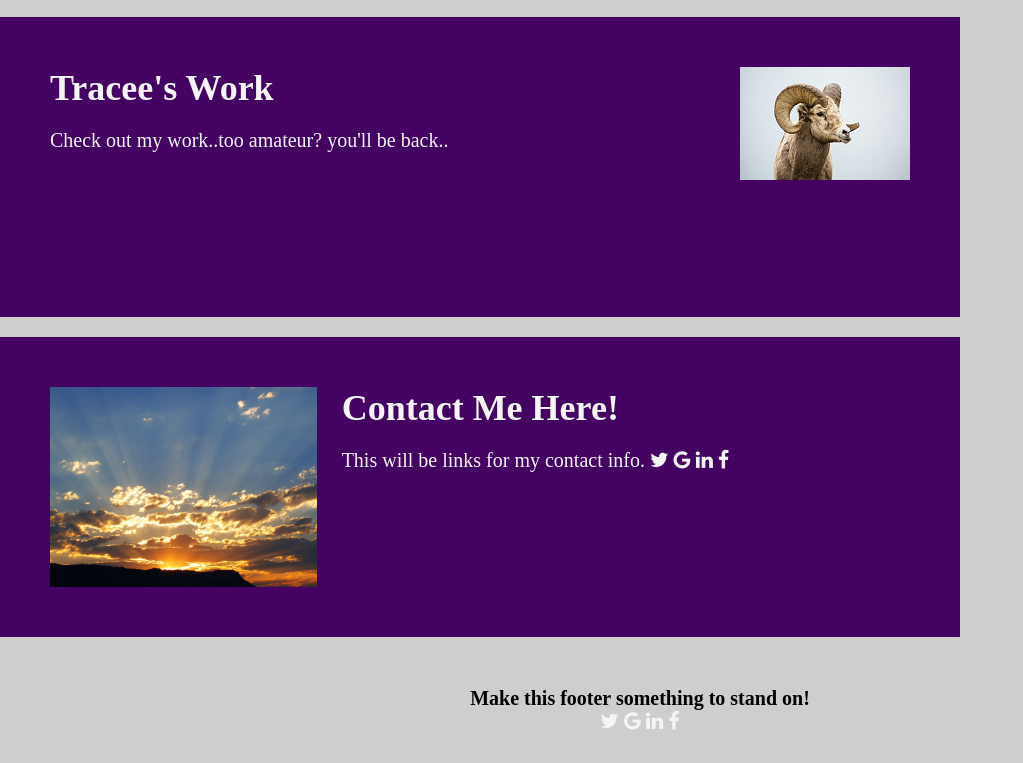
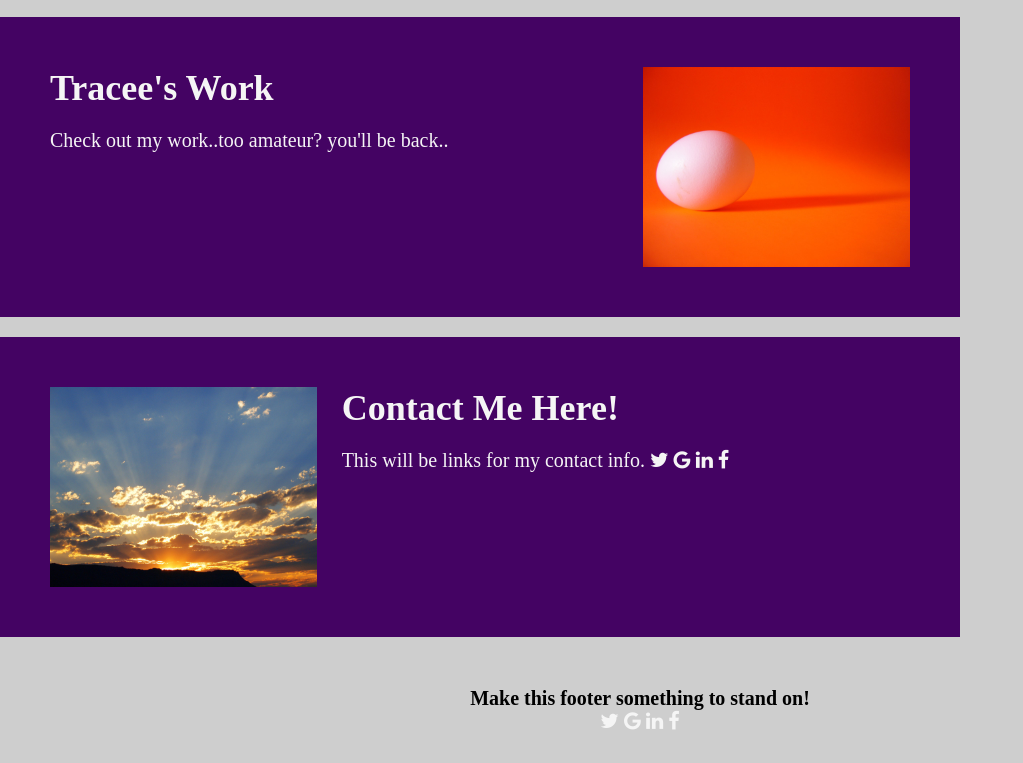
Before and after one commit to trwillis/me-myself-i, a plain HTML site: page index.html in a window 1280 px wide. Shown: the part 1074-1837 px from the top of the page, without its empty margins (0-1023 px from the left). Drawn offline with Linux system fonts and the light colour scheme.

Commit message:
index.html

```diff
--- a/index.html
+++ b/index.html
@@ -41,7 +41,7 @@
             </p>
         </div>
         <div id="my-work" class="my-work">
-            <img src="images\me-image.jpg" class="float-right" />
+            <img src="images\my-work-image.jpeg" class="float-right" />
             <h2>Tracee's Work</h2>
             <p>
                 Check out my work..too amateur? you'll be back..
```
